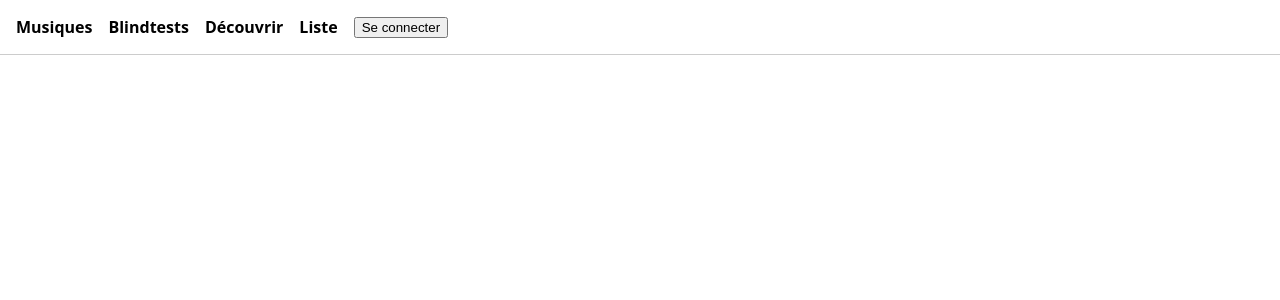
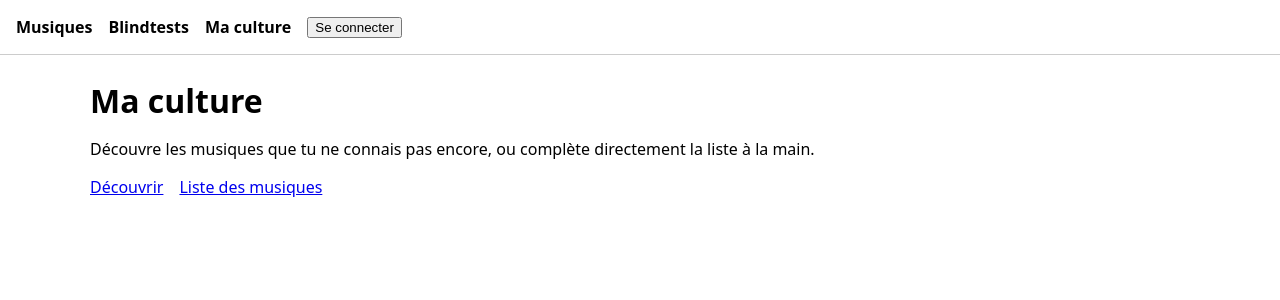
Before and after one commit to NyxCormo/videogames-blindtest, a React (Vite) app in the folder frontend/: page /knowledge in a window 1280 px wide. Shown: the top 300 px of the page. Built offline with nearby package versions, Linux system fonts and the light colour scheme.

Commit message:
Added Ma culture landing page

```diff
--- a/frontend/src/App.tsx
+++ b/frontend/src/App.tsx
@@ -7,6 +7,7 @@ import { BlindtestLeaderboardPage } from './pages/BlindtestLeaderboard/Blindtest
 import { BlindtestListPage } from './pages/BlindtestList/BlindtestListPage'
 import { BlindtestPlayPage } from './pages/BlindtestPlay/BlindtestPlayPage'
 import { DiscoverPage } from './pages/Discover/DiscoverPage'
+import { KnowledgePage } from './pages/Knowledge/KnowledgePage'
 import { KnowledgeListPage } from './pages/KnowledgeList/KnowledgeListPage'
 import { TrackDetailPage } from './pages/TrackDetail/TrackDetailPage'
 import { TrackListPage } from './pages/TrackList/TrackListPage'
@@ -19,8 +20,7 @@ function App() {
           <div className="nav-links">
             <Link to="/">Musiques</Link>
             <Link to="/blindtests">Blindtests</Link>
-            <Link to="/knowledge/discover">Découvrir</Link>
-            <Link to="/knowledge/list">Liste</Link>
+            <Link to="/knowledge">Ma culture</Link>
           </div>
           <ListenerBanner />
         </nav>
@@ -32,6 +32,7 @@ function App() {
             <Route path="/blindtests/new" element={<BlindtestCreatePage />} />
             <Route path="/blindtests/:id/play" element={<BlindtestPlayPage />} />
             <Route path="/blindtests/:id/leaderboard" element={<BlindtestLeaderboardPage />} />
+            <Route path="/knowledge" element={<KnowledgePage />} />
             <Route path="/knowledge/discover" element={<DiscoverPage />} />
             <Route path="/knowledge/list" element={<KnowledgeListPage />} />
           </Routes>
--- /dev/null
+++ b/frontend/src/pages/Knowledge/KnowledgePage.css
@@ -0,0 +1,5 @@
+.knowledge-home-links {
+  display: flex;
+  gap: 1rem;
+  margin-top: 1rem;
+}
--- /dev/null
+++ b/frontend/src/pages/Knowledge/KnowledgePage.tsx
@@ -0,0 +1,15 @@
+import { Link } from 'react-router'
+import './KnowledgePage.css'
+
+export function KnowledgePage() {
+  return (
+    <>
+      <h1>Ma culture</h1>
+      <p>Découvre les musiques que tu ne connais pas encore, ou complète directement la liste à la main.</p>
+      <div className="knowledge-home-links">
+        <Link to="/knowledge/discover">Découvrir</Link>
+        <Link to="/knowledge/list">Liste des musiques</Link>
+      </div>
+    </>
+  )
+}
```
